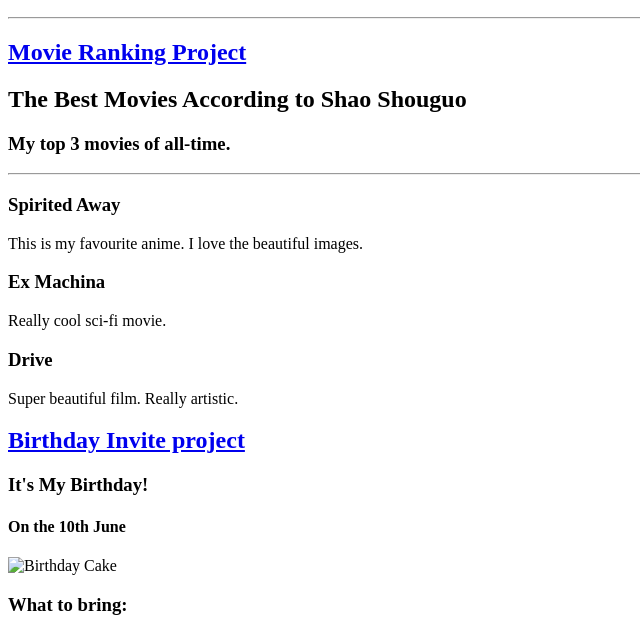
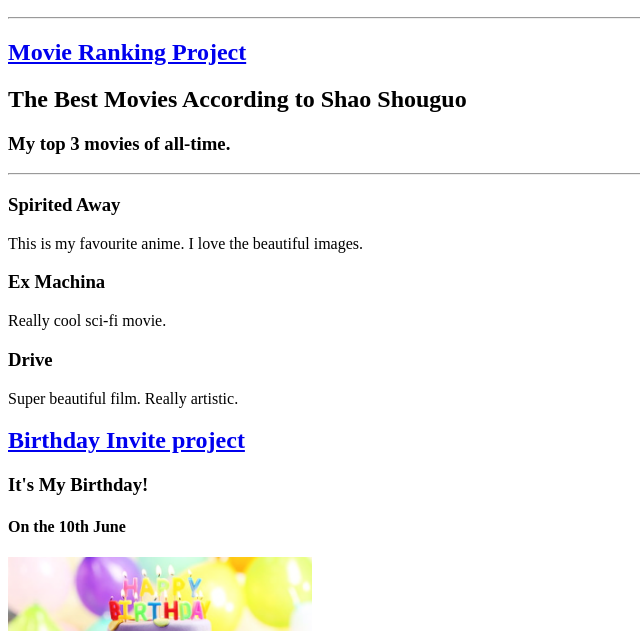
Before and after one commit to shao-00/html-portfolio, a plain HTML site: page index.html in a window 1280 px wide. Shown: the part 110-741 px from the top of the page, without its empty margins (0-640 px from the left). Drawn offline with Linux system fonts and the light colour scheme.

Commit message:
Update index.html

```diff
--- a/index.html
+++ b/index.html
@@ -28,7 +28,7 @@
 <h2><a href="./public/about.html">Birthday Invite project</a> </h2>
  <h3>It's My Birthday! </h3>
     <h4>On the 10th June</h4>
-<img src="./assets/images/birthday-cake.png" height="200"alt="Birthday Cake">
+<img src="./birthday-cake.png" height="200"alt="Birthday Cake">
 
     <h3>What to bring:</h3>
 <ui>
```
